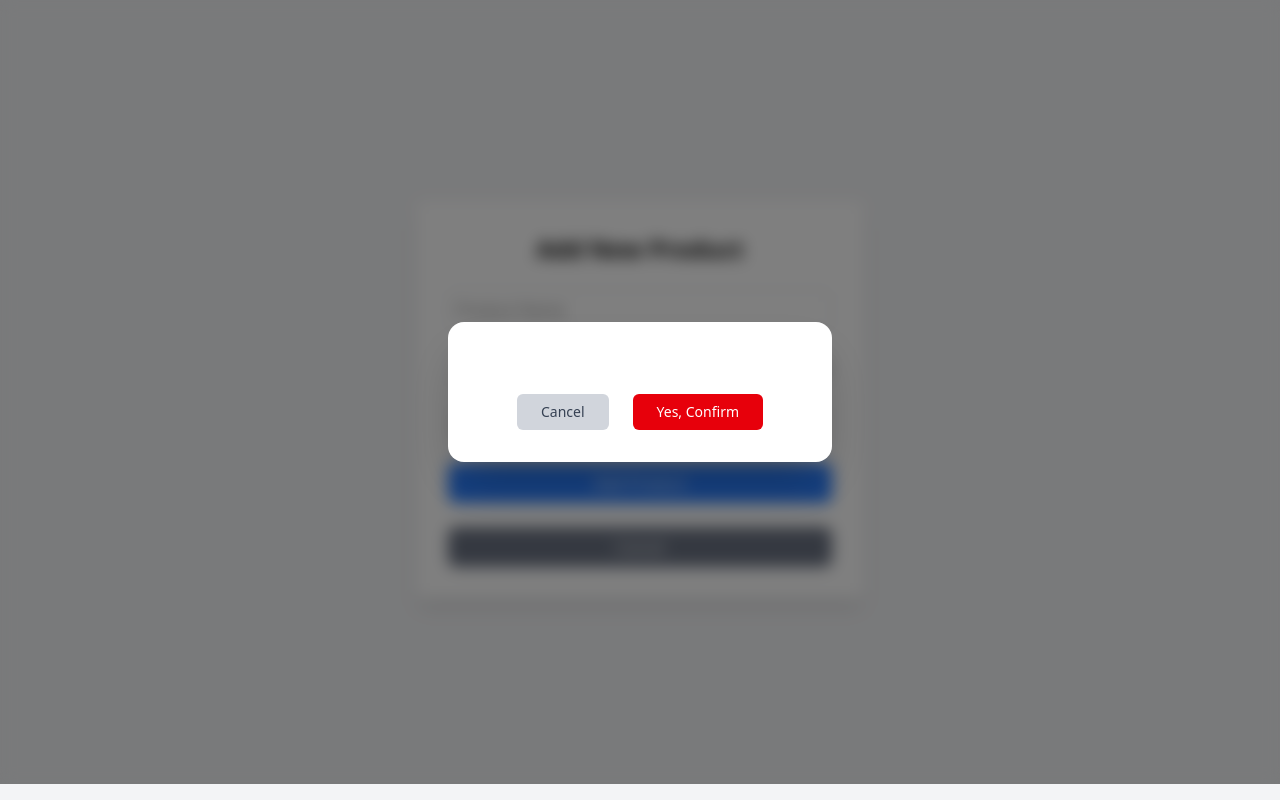
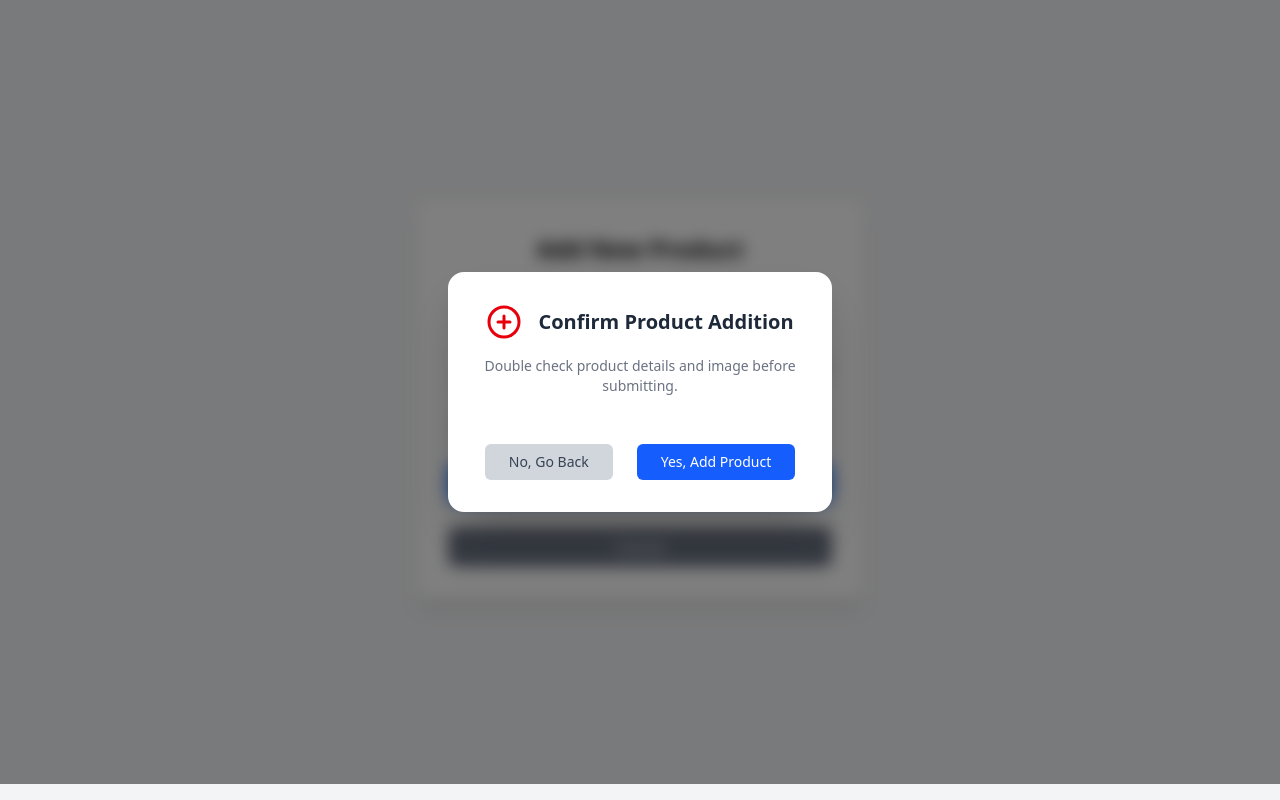
Before and after one commit to RashenThemiya/community, a React (Vite) app in the folder Frontend/: page /add-product in a window 1280 px wide. Both pictures are taken after a click on the element "Add Product". Built offline with nearby package versions, Linux system fonts and the light colour scheme; no server answers.

Commit message:
Improve conformation wrapper and add success and error msg.

```diff
--- a/Frontend/src/pages/ProductManagement/AddProduct.jsx
+++ b/Frontend/src/pages/ProductManagement/AddProduct.jsx
@@ -1,16 +1,16 @@
 import { useState } from "react";
 import { useNavigate } from "react-router-dom";
-import ConfirmWrapper from "../../components/ConfirmWrapper"; // Adjust the path if needed
+import ConfirmWrapper from "../../components/ConfirmWrapper"; // Adjust path if needed
+import { FiPlusCircle } from "react-icons/fi"; // Optional icon for ConfirmWrapper
 
 const AddProduct = () => {
     const navigate = useNavigate();
-    const [product, setProduct] = useState({
-        name: "",
-        type: "",
-    });
+    const [product, setProduct] = useState({ name: "", type: "" });
     const [image, setImage] = useState(null);
     const [loading, setLoading] = useState(false);
     const [error, setError] = useState(null);
+    const [showConfirm, setShowConfirm] = useState(false);
+    const [showSuccess, setShowSuccess] = useState(false);
 
     const handleChange = (e) => {
         if (e.target.name === "image") {
@@ -27,9 +27,7 @@ const AddProduct = () => {
         const formData = new FormData();
         formData.append("name", product.name);
         formData.append("type", product.type);
-        if (image) {
-            formData.append("image", image);
-        }
+        if (image) formData.append("image", image);
 
         try {
             const response = await fetch(`${import.meta.env.VITE_API_BASE_URL}/api/products`, {
@@ -41,28 +39,45 @@ const AddProduct = () => {
             });
 
             if (response.ok) {
-                alert("Product added successfully");
-                navigate("/view-products");
+                setShowSuccess(true);
+                setProduct({ name: "", type: "" }); // clear inputs
+                setImage(null);                     // clear image
+                // ✅ Removed: navigate("/view-products");
             } else {
                 const errorData = await response.json();
                 setError(errorData.message || "Unknown error occurred.");
             }
-        } catch (error) {
-            console.error("Error adding product:", error);
+        } catch (err) {
+            console.error("Error adding product:", err);
             setError("An error occurred while adding the product.");
         } finally {
             setLoading(false);
         }
     };
 
+    const handleFormSubmit = (e) => {
+        e.preventDefault();
+        setShowConfirm(true);
+    };
+
     return (
         <div className="flex justify-center items-center min-h-screen bg-gray-100">
             <div className="bg-white p-8 rounded-lg shadow-lg w-full max-w-md">
                 <h2 className="text-2xl font-bold mb-6 text-center">Add New Product</h2>
-                {error && <p className="text-red-500 mb-4">{error}</p>}
 
-                {/* prevent default form submission */}
-                <form onSubmit={(e) => e.preventDefault()} className="space-y-4">
+                {showSuccess && (
+                    <div className="bg-green-100 border border-green-400 text-green-700 px-4 py-3 rounded mb-4 text-center">
+                        ✅ Product added successfully!
+                    </div>
+                )}
+
+                {error && (
+                    <div className="bg-red-100 border border-red-400 text-red-700 px-4 py-3 rounded mb-4 text-center">
+                        ❌ {error}
+                    </div>
+                )}
+
+                <form onSubmit={handleFormSubmit} className="space-y-4">
                     <input
                         type="text"
                         name="name"
@@ -89,7 +104,6 @@ const AddProduct = () => {
                         <option value="Grain">Grain</option>
                     </select>
 
-
                     <input
                         type="file"
                         name="image"
@@ -97,10 +111,24 @@ const AddProduct = () => {
                         className="w-full p-2 border border-gray-300 rounded-lg"
                     />
 
-                    {/* ConfirmWrapper only calls handleSubmit if user clicks Yes */}
-                    <ConfirmWrapper onConfirm={handleSubmit}>
+                    {/* ✅ Confirmation Wrapper */}
+                    <ConfirmWrapper
+                        open={showConfirm}
+                        message="Confirm Product Addition"
+                        additionalInfo="Double check product details and image before submitting."
+                        confirmText="Yes, Add Product"
+                        cancelText="No, Go Back"
+                        icon={<FiPlusCircle />}
+                        buttonBackgroundColor="bg-blue-600"
+                        buttonTextColor="text-white"
+                        onConfirm={() => {
+                            setShowConfirm(false);
+                            handleSubmit();
+                        }}
+                        onCancel={() => setShowConfirm(false)}
+                    >
                         <button
-                            type="button"
+                            type="submit"
                             className="w-full bg-blue-500 text-white py-2 rounded-lg hover:bg-blue-600 transition duration-300"
                             disabled={loading}
                         >
```
Lines whose indentation alone changed are shown as unchanged.
